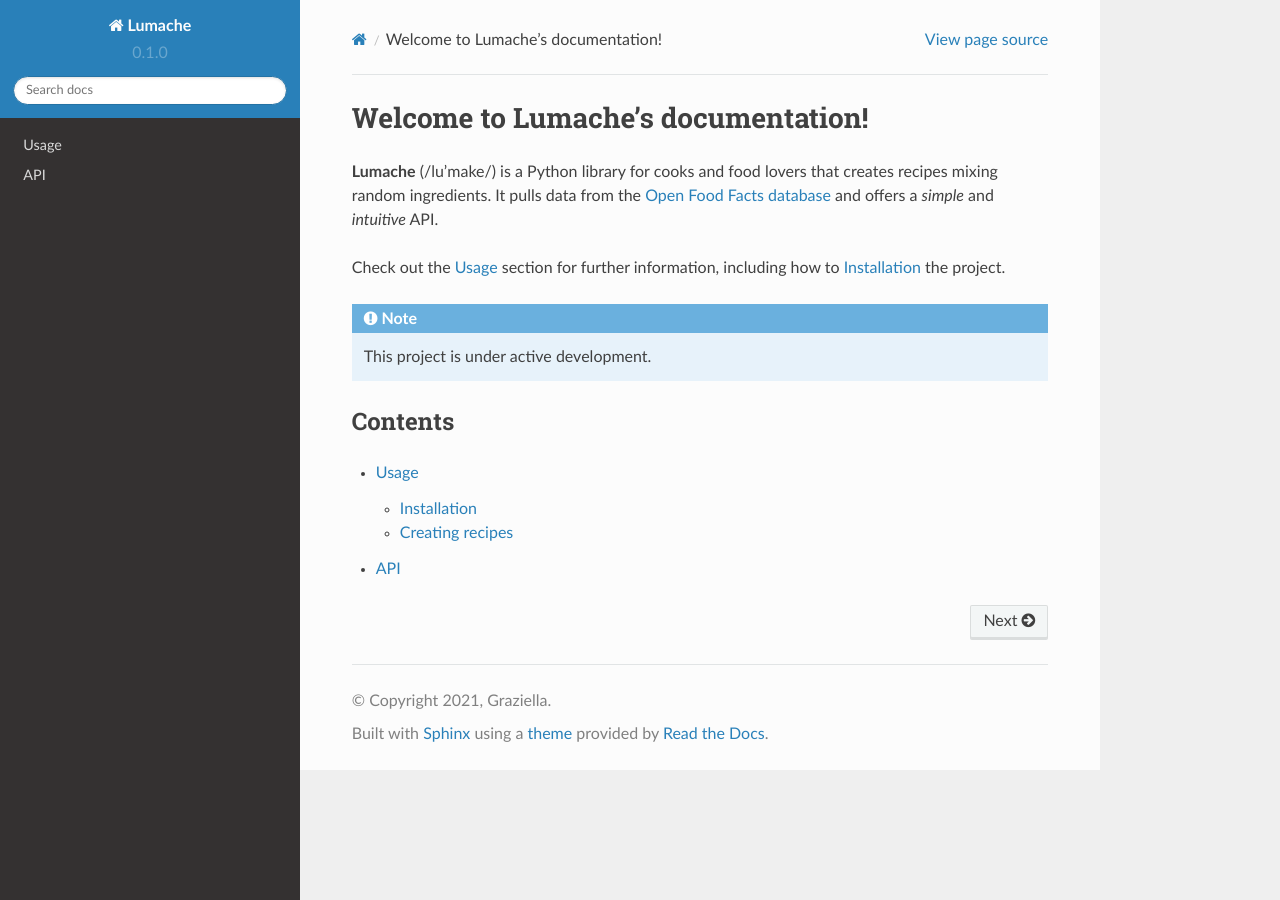
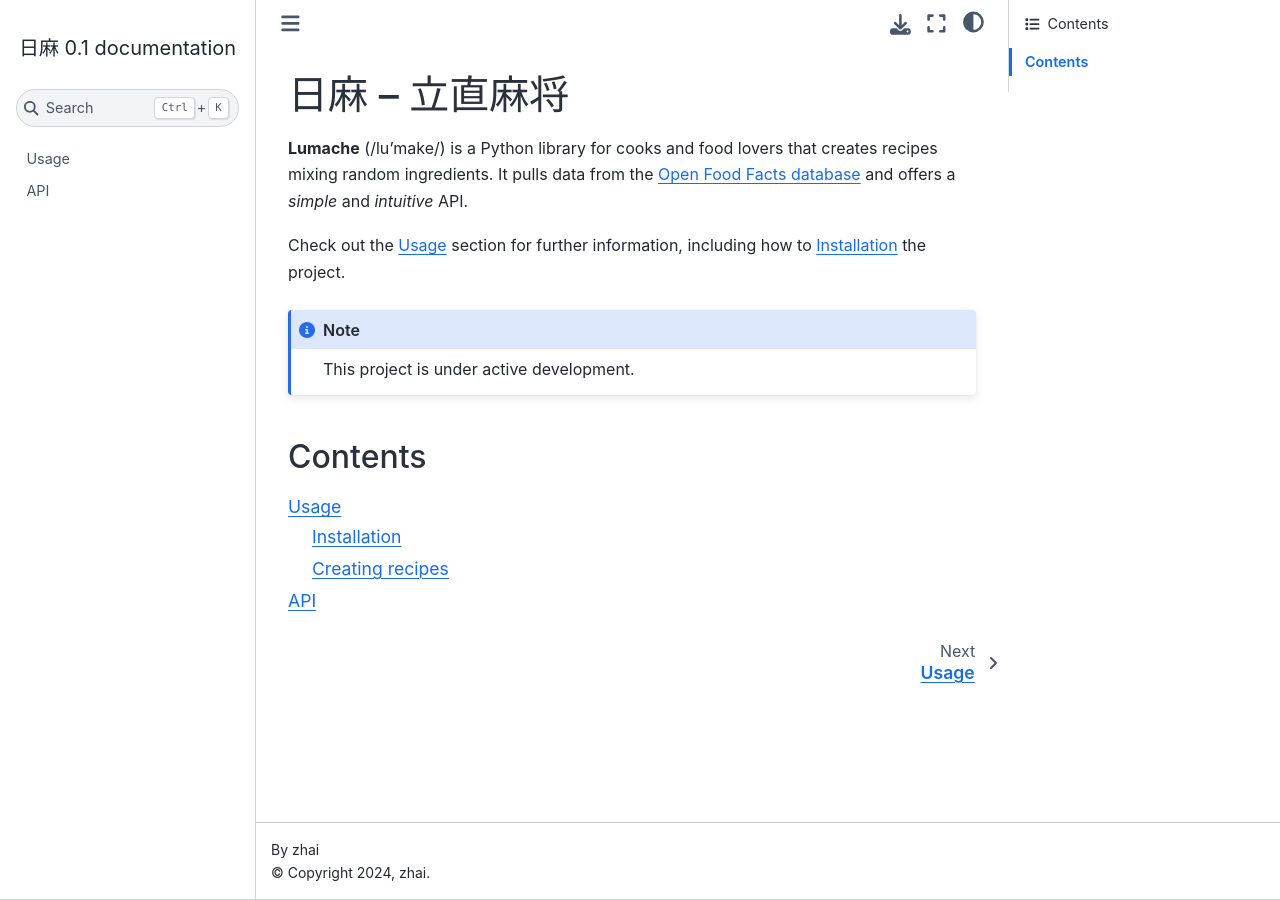
Before and after one commit to wiiiz/mahjong, a Sphinx documentation site: the page built from docs/source/index.rst, in a window 1280 px wide. Built offline with Sphinx 7.4.7 and the Sphinx Book theme 1.1.4, drawn with Linux system fonts in a browser that asks for light colours.

Commit message:
Change theme to sphinx-book-theme

```diff
--- a/docs/requirements.txt
+++ b/docs/requirements.txt
@@ -1,2 +1,4 @@
+# 这是注释
 sphinx==7.1.2
-sphinx-rtd-theme==1.3.0rc1
+# sphinx-rtd-theme==1.3.0rc1
+sphinx-book-theme==1.1.2
--- a/docs/source/conf.py
+++ b/docs/source/conf.py
@@ -2,9 +2,9 @@
 
 # -- Project information
 
-project = 'Lumache'
-copyright = '2021, Graziella'
-author = 'Graziella'
+project = '日麻'
+copyright = '2024, zhai'
+author = 'zhai'
 
 release = '0.1'
 version = '0.1.0'
@@ -29,7 +29,8 @@
 
 # -- Options for HTML output
 
-html_theme = 'sphinx_rtd_theme'
+# html_theme = 'sphinx_rtd_theme'
+html_theme = 'sphinx_book_theme'
 
 # -- Options for EPUB output
 epub_show_urls = 'footnote'
--- a/docs/source/index.rst
+++ b/docs/source/index.rst
@@ -1,4 +1,4 @@
-Welcome to Lumache's documentation!
+日麻 -- 立直麻将
 ===================================
 
 **Lumache** (/lu'make/) is a Python library for cooks and food lovers
```
Also changed, not shown: .readthedocs.yaml.
